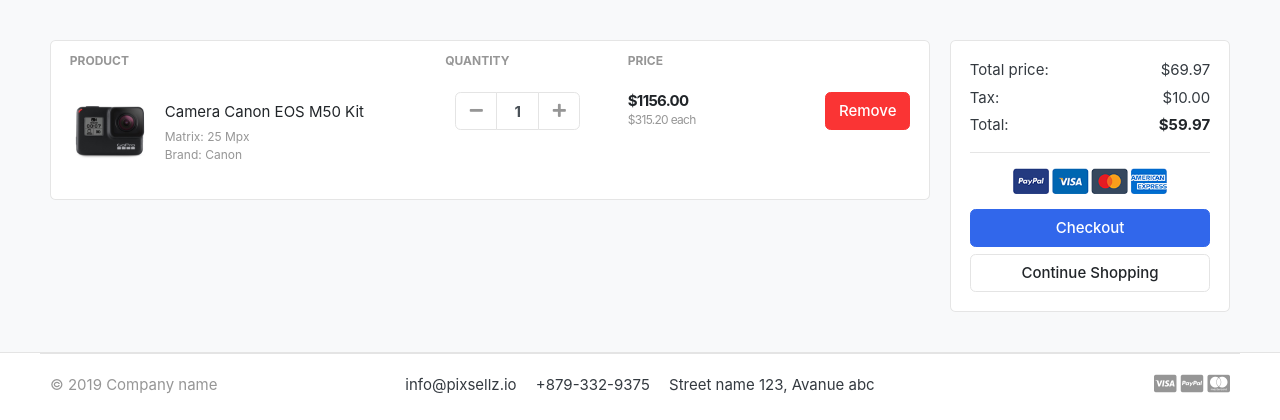
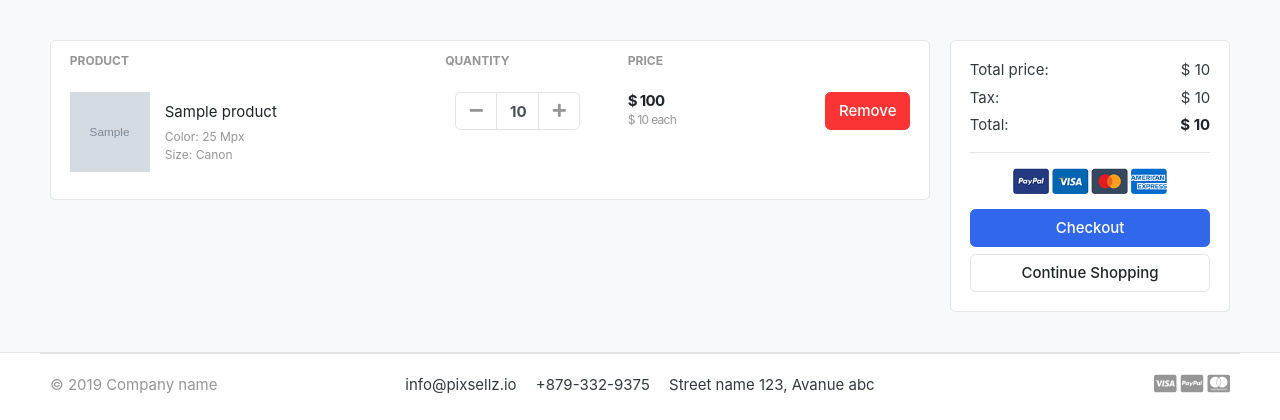
Before and after one commit to dev-yue/Great-Kart, a Django app: template templates/store/cart.html in a window 1280 px wide. Shown: the part 118-538 px from the top of the page. Run offline with Django 3.2, Linux system fonts and the light colour scheme; tables that the repository leaves empty hold one stand-in row (values such as "Sample post"); the template is opened without the code that fills it: values that come from a table or form of the project are taken from there, most other values are stand-ins (such as "Sample title", 1, 10 or a date in 2020); grey boxes marked "Sample" are stand-in pictures; some libraries are stand-ins or nearby versions; some web fonts are replaced.

Commit message:
added cart session keys and context processor for cart item counter

```diff
--- /dev/null
+++ b/carts/context_processors.py
@@ -0,0 +1,17 @@
+from .models import Cart, CartItem
+from .views import _cart_id
+
+def counter(request):
+    cart_count = 0
+    if 'admin' in request.path:
+        return {}
+    else:
+        try:
+            cart = Cart.objects.filter(cart_id=_cart_id(request))
+            cart_items = CartItem.objects.all().filter(cart=cart[:1])
+            for cart_item in cart_items:
+                cart_count += cart_item.quantity
+        except Cart.DoesNotExist:
+            cart_count = 0
+
+    return dict(cart_count=cart_count)
--- a/carts/models.py
+++ b/carts/models.py
@@ -16,5 +16,8 @@ class CartItem(models.Model):
     quantity = models.IntegerField()
     is_active = models.BooleanField(default=True)
 
+    def sub_total(self):
+        return self.product.price * self.quantity
+
     def __str__(self):
         return self.product
--- a/carts/urls.py
+++ b/carts/urls.py
@@ -3,4 +3,7 @@ from . import views
 
 urlpatterns = [
     path('', views.cart, name="cart"),
+    path('add_cart/<int:product_id>/', views.add_cart, name="add_cart"),
+    path('remove_cart/<int:product_id>/', views.remove_cart, name="remove_cart"),
+    path('remove_cart_item/<int:product_id>/', views.remove_cart_item, name="remove_cart_item"),
 ]
--- a/carts/views.py
+++ b/carts/views.py
@@ -1,6 +1,79 @@
-from django.shortcuts import render
+from django.shortcuts import render, redirect, get_object_or_404
+from store.models import Product
+from .models import Cart, CartItem
+
+
 
 # Create your views here.
 
-def cart(request):
-    return render(request, 'store/cart.html')
+def _cart_id(request):
+    cart = request.session.session_key
+    if not cart:
+        cart = request.session.create()
+    return cart
+
+def add_cart(request, product_id):
+    product = Product.objects.get(id=product_id) # get the product
+    try:
+        cart = Cart.objects.get(cart_id=_cart_id(request)) # get the cart using the cart_id present in the session
+    except Cart.DoesNotExist:
+        cart = Cart.objects.create(
+            cart_id = _cart_id(request)
+        )
+    cart.save()
+
+    try:
+        cart_item = CartItem.objects.get(product=product, cart=cart)
+        cart_item.quantity += 1
+        cart_item.save()
+    except CartItem.DoesNotExist:
+        cart_item = CartItem.objects.create(
+            product = product,
+            quantity = 1,
+            cart = cart,
+        )
+        cart_item.save()
+
+    return redirect('cart')
+
+def remove_cart(request, product_id):
+    cart = Cart.objects.get(cart_id=_cart_id(request))
+    product = get_object_or_404(Product, id=product_id)
+    cart_item = CartItem.objects.get(product=product, cart=cart)
+    if cart_item.quantity > 1:
+        cart_item.quantity -= 1
+        cart_item.save()
+    else:
+        cart_item.delete()
+
+    return redirect('cart')
+
+def remove_cart_item(request, product_id):
+    cart = Cart.objects.get(cart_id=_cart_id(request))
+    product = get_object_or_404(Product, id=product_id)
+    cart_item = CartItem.objects.get(product=product, cart=cart)
+    cart_item.delete()
+    return redirect('cart')
+
+
+def cart(request, total=0, quantity=0, cart_items=None):
+    try:
+        cart = Cart.objects.get(cart_id=_cart_id(request))
+        cart_items = CartItem.objects.filter(cart=cart, is_active=True)
+        for cart_item in cart_items:
+            total += (cart_item.product.price * cart_item.quantity)
+            quantity += cart_item.quantity
+        tax = (2 * total)/100
+        grand_total = total + tax
+
+    except ObjectNotExist:
+        pass #just ignore
+
+    context = {
+        'total': total,
+        'quantity': quantity,
+        'cart_items': cart_items,
+        'tax': tax,
+        'grand_total': grand_total
+    }
+    return render(request, 'store/cart.html', context)
--- a/greatkart/settings.py
+++ b/greatkart/settings.py
@@ -67,6 +67,7 @@ TEMPLATES = [
                 'django.contrib.auth.context_processors.auth',
                 'django.contrib.messages.context_processors.messages',
                 'category.context_processors.menu_links',
+                'carts.context_processors.counter',
             ],
         },
     },
--- a/store/views.py
+++ b/store/views.py
@@ -1,6 +1,8 @@
 from django.shortcuts import render, get_object_or_404
 from .models import Product
 from category.models import Category
+from carts.models import CartItem
+from carts.views import _cart_id
 
 # Create your views here.
 
@@ -27,11 +29,13 @@ def store(request, category_slug=None):
 def product_detail(request, category_slug, product_slug):
     try:
         single_product = Product.objects.get(category__slug=category_slug, slug=product_slug)
+        in_cart = CartItem.objects.filter(cart__cart_id=_cart_id(request), product=single_product).exists()
     except Exception as e:
         raise e
 
     context = {
         'single_product': single_product,
+        'in_cart': in_cart,
     }
 
     return render(request, 'store/product_detail.html', context)
--- a/templates/includes/navbar.html
+++ b/templates/includes/navbar.html
@@ -69,9 +69,9 @@
                                 <a href="./register.html"> Register</a>
                             </div>
                         </div>
-                        <a href="./cart.html" class="widget-header pl-3 ml-3">
+                        <a href="{% url 'cart' %}" class="widget-header pl-3 ml-3">
                             <div class="icon icon-sm rounded-circle border"><i class="fa fa-shopping-cart"></i></div>
-                            <span class="badge badge-pill badge-danger notify">0</span>
+                            <span class="badge badge-pill badge-danger notify">{{cart_count}}</span>
                         </a>
                     </div> <!-- widgets-wrap.// -->
                 </div> <!-- col.// -->
--- a/templates/store/cart.html
+++ b/templates/store/cart.html
@@ -6,6 +6,16 @@
     <div class="container">
 
     <!-- ============================ COMPONENT 1 ================================= -->
+
+    {% if not cart_items %}
+        <h2 class="text-center">Your Shopping Cart is Empty</h2>
+        <br>
+        <div class="text-center">
+            <a href="{% url 'store' %}" class="btn btn-primary">Continue Shopping</a>
+        </div>
+
+    {% else %}
+
 
     <div class="row">
         <aside class="col-lg-9">
@@ -20,13 +30,17 @@
     </tr>
     </thead>
     <tbody>
+
+
+    {% for cart_item in cart_items  %}
+
     <tr>
         <td>
             <figure class="itemside align-items-center">
-                <div class="aside"><img src="{% static './images/items/11.jpg' %}" class="img-sm"></div>
+                <div class="aside"><img src="{{cart_item.product.image.url}}" class="img-sm"></div>
                 <figcaption class="info">
-                    <a href="#" class="title text-dark">Camera Canon EOS M50 Kit</a>
-                    <p class="text-muted small">Matrix: 25 Mpx <br> Brand: Canon</p>
+                    <a href="{{ cart_item.product.get_url }}" class="title text-dark">{{cart_item.product.product_name}}</a>
+                    <p class="text-muted small">Color: 25 Mpx <br> Size: Canon</p>
                 </figcaption>
             </figure>
         </td>
@@ -35,25 +49,26 @@
                         <div class="col">
                             <div class="input-group input-spinner">
                                 <div class="input-group-prepend">
-                                <button class="btn btn-light" type="button" id="button-plus"> <i class="fa fa-minus"></i> </button>
+                                <a href="{% url 'remove_cart' cart_item.product.id %}" class="btn btn-light" type="button" id="button-plus"> <i class="fa fa-minus"></i> </a>
                                 </div>
-                                <input type="text" class="form-control"  value="1">
+                                <input type="text" class="form-control"  value="{{cart_item.quantity}}">
                                 <div class="input-group-append">
-                                <button class="btn btn-light" type="button" id="button-minus"> <i class="fa fa-plus"></i> </button>
+                                <a href="{% url 'add_cart' cart_item.product.id %}" class="btn btn-light" type="button" id="button-minus"> <i class="fa fa-plus"></i> </a>
                                 </div>
                             </div> <!-- input-group.// -->
                         </div> <!-- col.// -->
         </td>
         <td>
             <div class="price-wrap">
-                <var class="price">$1156.00</var>
-                <small class="text-muted"> $315.20 each </small>
+                <var class="price">$ {{cart_item.sub_total}}</var>
+                <small class="text-muted"> $ {{cart_item.product.price}} each </small>
             </div> <!-- price-wrap .// -->
         </td>
         <td class="text-right">
-        <a href="" class="btn btn-danger"> Remove</a>
+        <a href="{% url 'remove_cart_item' cart_item.product.id %}" class="btn btn-danger"> Remove</a>
         </td>
     </tr>
+    {% endfor %}
 
     </tbody>
     </table>
@@ -66,22 +81,22 @@
             <div class="card-body">
                 <dl class="dlist-align">
                   <dt>Total price:</dt>
-                  <dd class="text-right">$69.97</dd>
+                  <dd class="text-right">$ {{total}}</dd>
                 </dl>
                 <dl class="dlist-align">
                   <dt>Tax:</dt>
-                  <dd class="text-right"> $10.00</dd>
+                  <dd class="text-right"> $ {{tax}}</dd>
                 </dl>
                 <dl class="dlist-align">
                   <dt>Total:</dt>
-                  <dd class="text-right text-dark b"><strong>$59.97</strong></dd>
+                  <dd class="text-right text-dark b"><strong>$ {{grand_total}}</strong></dd>
                 </dl>
                 <hr>
                 <p class="text-center mb-3">
                     <img src="{% static './images/misc/payments.png' %}" height="26">
                 </p>
                 <a href="./place-order.html" class="btn btn-primary btn-block"> Checkout </a>
-                <a href="./store.html" class="btn btn-light btn-block">Continue Shopping</a>
+                <a href="{% url 'store' %}" class="btn btn-light btn-block">Continue Shopping</a>
             </div> <!-- card-body.// -->
             </div> <!-- card.// -->
 
@@ -89,6 +104,7 @@
 
 
     </div> <!-- row.// -->
+    {% endif %}
     <!-- ============================ COMPONENT 1 END .// ================================= -->
 
     </div> <!-- container .//  -->
--- a/templates/store/store.html
+++ b/templates/store/store.html
@@ -143,7 +143,7 @@
                             <span class="price">$ {{product.price}}</span>
                         </div> <!-- price-wrap.// -->
                     </div>
-                    <a href="#" class="btn btn-block btn-primary">Add to cart </a>
+                    <a href="{% url 'add_cart' product.id %}" class="btn btn-block btn-primary">Add to cart </a>
                 </figcaption>
             </figure>
         </div> <!-- col.// -->
```
Also changed, not shown: templates/store/product_detail.html (+6 -1 lines).
